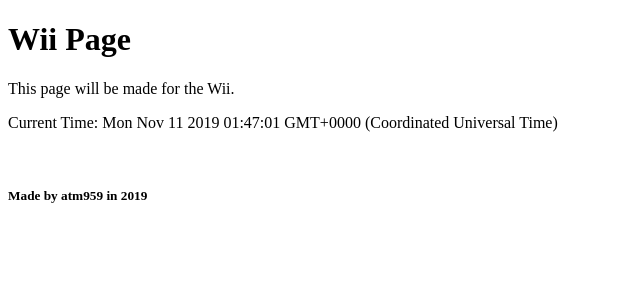
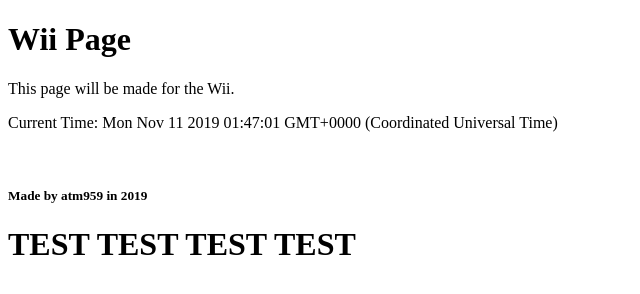
Before and after one commit to atm959/atm959.github.io, a plain HTML site: page index.html in a window 1280 px wide. Shown: the whole page, without its empty margins (0-640 px from the left). Drawn offline with Linux system fonts and the light colour scheme.

Commit message:
Update index.html

```diff
--- a/index.html
+++ b/index.html
@@ -12,5 +12,6 @@
 		<noscript>Javascript is required for some elements.</noscript>
 		<br />
 		<h5>Made by atm959 in 2019</h5>
+		<h1>TEST TEST TEST TEST</h1>
 	</body>
 </html>
```
